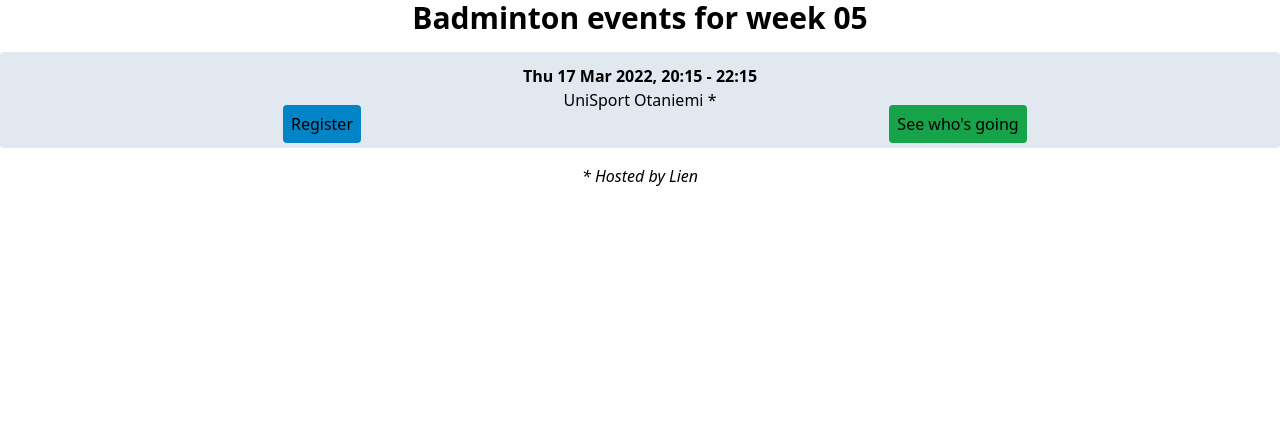
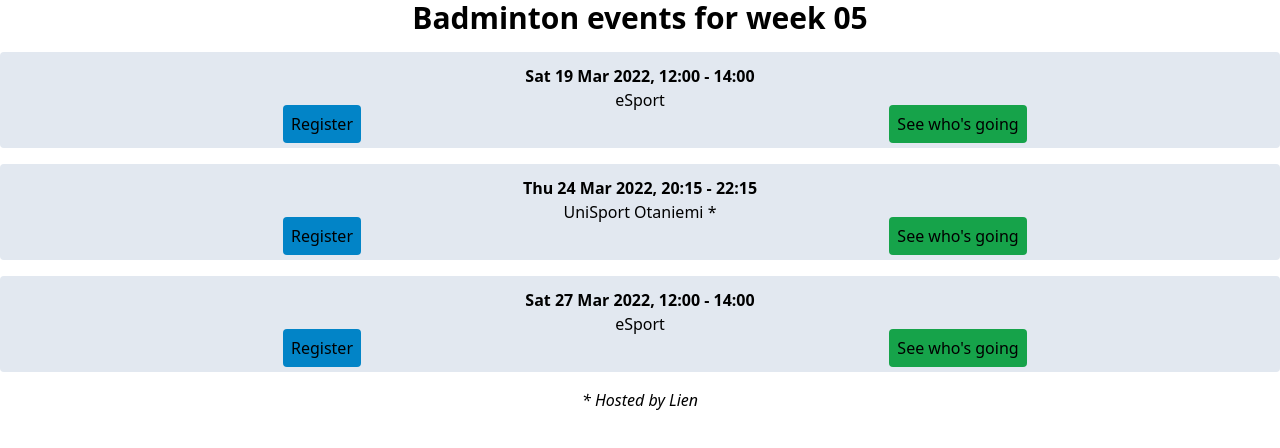
Before and after one commit to Go-for-Games/web, a React (Create React App) app: page / in a window 1280 px wide. Shown: the top 448 px of the page. Built offline with nearby package versions, Linux system fonts and the light colour scheme.

Commit message:
chore: new events

```diff
--- a/src/App.tsx
+++ b/src/App.tsx
@@ -3,24 +3,24 @@ import moment from 'moment';
 import Event from './components/Event';
 
 const events = [
-  // {
-  //   date: 'Tue 08 Mar 2022, 20:30 - 22:30',
-  //   location: 'eSport',
-  //   form: 'https://forms.gle/bsPuAboVBoiJAtW89',
-  //   view: 'https://docs.google.com/forms/d/e/1FAIpQLSfDSN2M6W6BUjL72rGgl2WnbvKXFBoYYaCgezCH3-m8FYgqLQ/viewanalytics',
-  // },
   {
-    date: 'Thu 17 Mar 2022, 20:15 - 22:15',
+    date: 'Sat 19 Mar 2022, 12:00 - 14:00',
+    location: 'eSport',
+    form: 'https://forms.gle/bsPuAboVBoiJAtW89',
+    view: 'https://docs.google.com/forms/d/e/1FAIpQLSfDSN2M6W6BUjL72rGgl2WnbvKXFBoYYaCgezCH3-m8FYgqLQ/viewanalytics',
+  },
+  {
+    date: 'Thu 24 Mar 2022, 20:15 - 22:15',
     location: 'UniSport Otaniemi *',
     form: 'https://forms.gle/YMCaPVseYmhS1caGA',
     view: 'https://docs.google.com/forms/d/e/1FAIpQLSfn4xSq_6cZXcnT-ZtczJpmaUaKe4FStNBeGaxjoIH8SubvVA/viewanalytics',
   },
-  // {
-  //   date: 'Thu 23 Dec 2021, 20:30 - 22:30',
-  //   location: 'eSport',
-  //   form: 'https://forms.gle/1p5uYgZFCUE3gnqr8',
-  //   view: 'https://docs.google.com/forms/d/e/1FAIpQLScpU77xANv69l_niQo7cfW77Pqavrgt8dcGdLMRONWAbH66bQ/viewanalytics',
-  // },
+  {
+    date: 'Sat 27 Mar 2022, 12:00 - 14:00',
+    location: 'eSport',
+    form: 'https://forms.gle/1p5uYgZFCUE3gnqr8',
+    view: 'https://docs.google.com/forms/d/e/1FAIpQLScpU77xANv69l_niQo7cfW77Pqavrgt8dcGdLMRONWAbH66bQ/viewanalytics',
+  },
 ];
 
 function App() {
```
